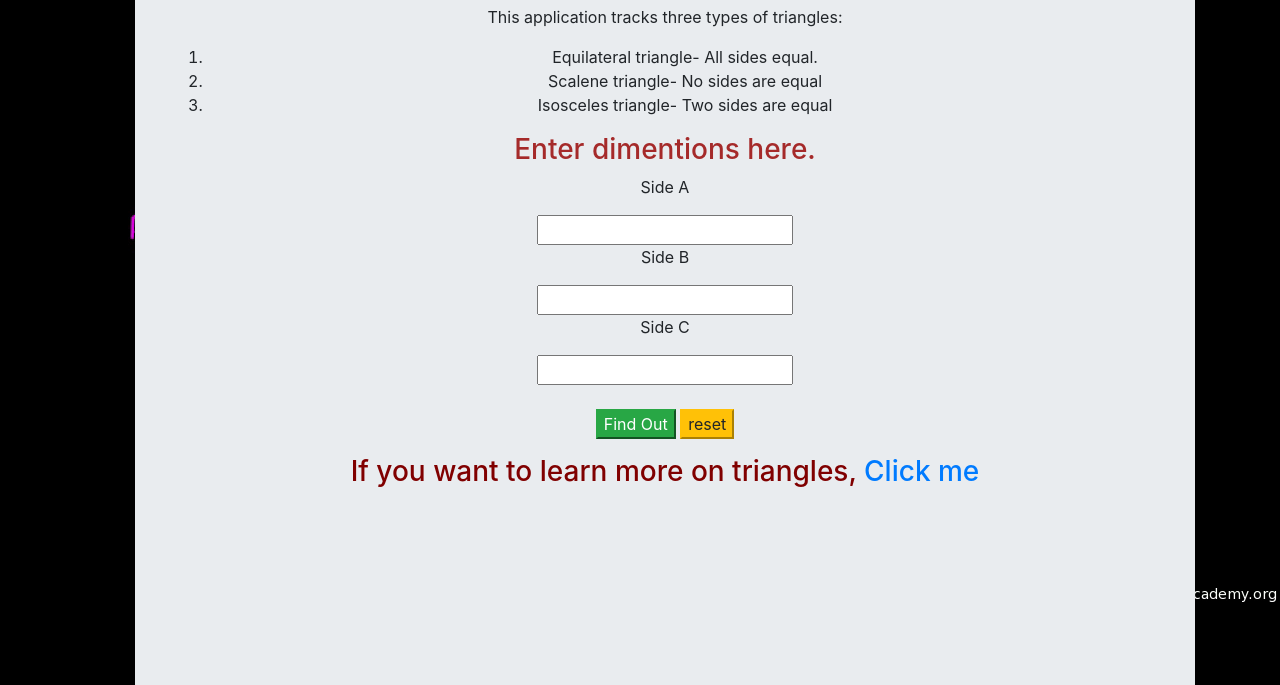
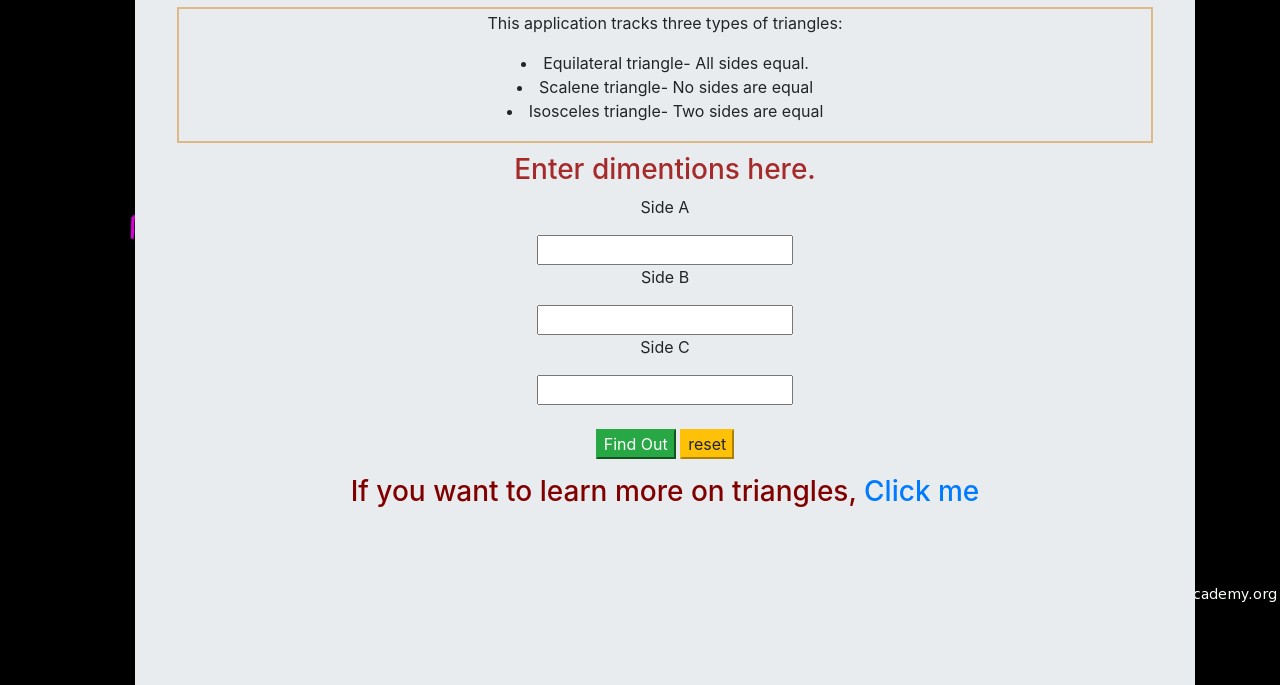
Before and after one commit to Sijenn/triangle-track, a plain HTML site: page index.html in a window 1280 px wide. Shown: the part 115-800 px from the top of the page. Drawn offline with Linux system fonts and the light colour scheme.

Commit message:
added a box model to my index.html

```diff
--- a/css/styles.css
+++ b/css/styles.css
@@ -19,3 +19,9 @@ body{
 .learn{
     color: maroon;;
 }
+.box{
+    border: 2px solid burlywood;
+    padding: 2px;
+    margin: 10px;
+
+}
--- a/index.html
+++ b/index.html
@@ -12,18 +12,20 @@
 </head>
 
 <body>
-        <div class="container">
+    <div class="container">
         <div class="center">
             <div class="jumbotron">
                 <h1 class="tri">Triangle tracker</h1>
 
-                <p>This application tracks three types of triangles:
-                    <ol>
+                <div class="box">
+                    <p>This application tracks three types of triangles:
+
                         <li>Equilateral triangle- All sides equal.</li>
                         <li>Scalene triangle- No sides are equal</li>
                         <li>Isosceles triangle- Two sides are equal</li>
-                    </ol>
-                </p>
+
+                    </p>
+                </div>
 
                 <h3 class="ent">Enter dimentions here.</h3>
                 <p>Side A</p>
```
